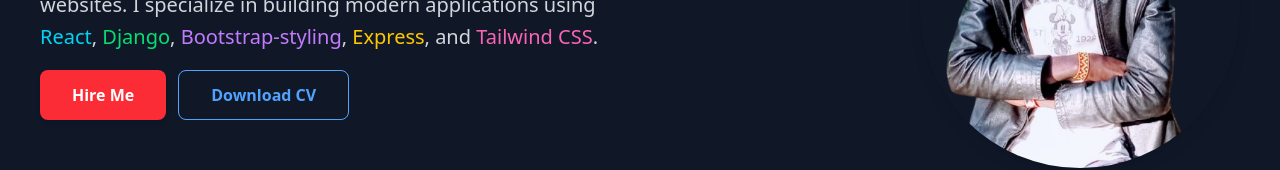
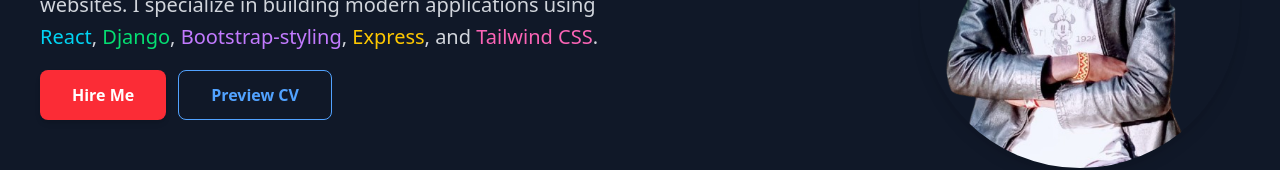
Before and after one commit to EKALALE/my-portfolio, a React (Vite) app in the folder Frontend/: page / in a window 1280 px wide. Shown: the part 508-678 px from the top of the page. Built offline with nearby package versions, Linux system fonts and the light colour scheme.

Commit message:
updated cv preview instead of direct download

```diff
--- a/Frontend/src/components/Hero.jsx
+++ b/Frontend/src/components/Hero.jsx
@@ -35,10 +35,11 @@
         {/* Download CV */}
         <a
           href="/cv.pdf"
-          download
+          target="_blank"
+          rel="noopener noreferrer"
           className="inline-flex items-center justify-center bg-transparent border border-blue-400 text-blue-400 hover:bg-blue-400 hover:text-white font-semibold py-3 px-8 rounded-lg transition duration-300"
         >
-          Download CV
+          Preview CV
         </a>
       </div>
     </section>
```
